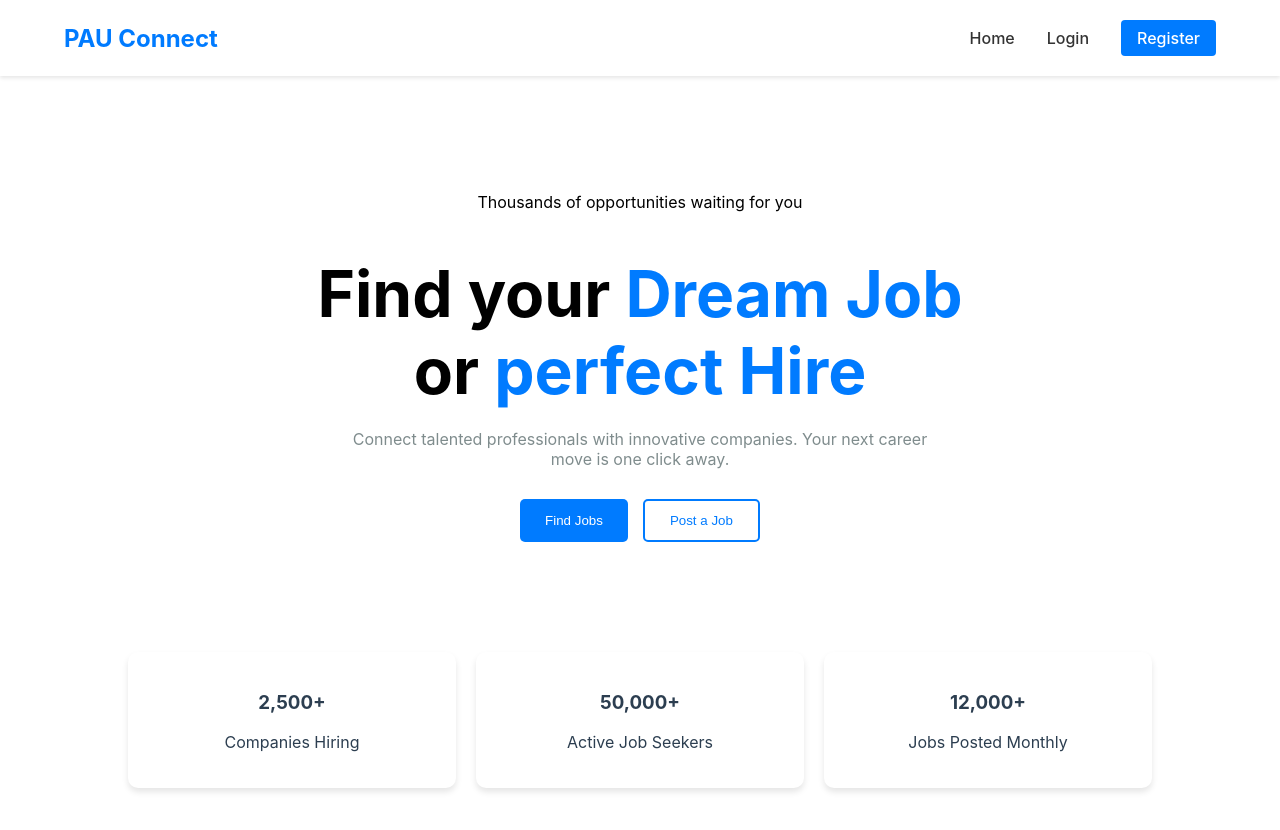
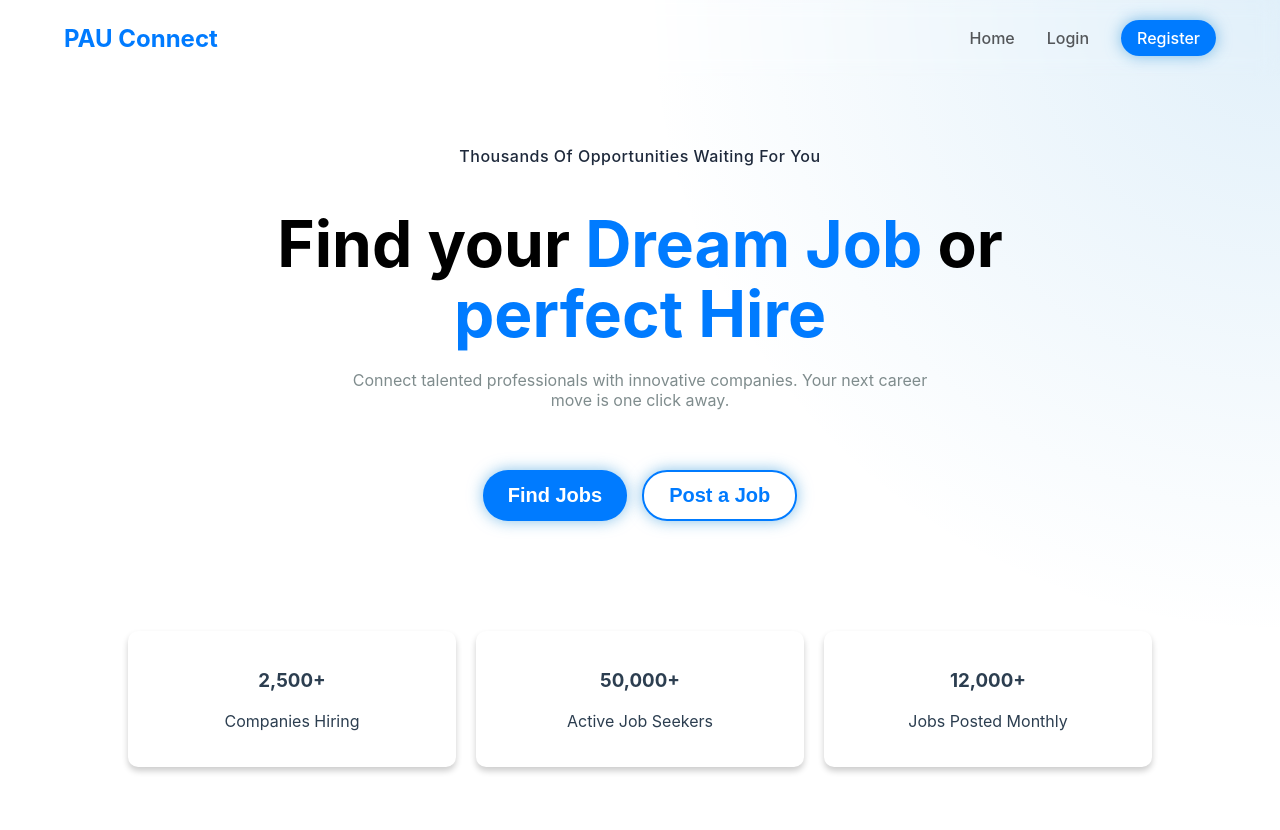
Before and after one commit to Sheismargret/COS-Group-2, a React (Create React App) app in the folder frontend/: page / in a window 1280 px wide. Shown: the top 830 px of the page. Built offline with nearby package versions, Linux system fonts and the light colour scheme.

Commit message:
Updated look on home page

```diff
--- a/frontend/src/App.css
+++ b/frontend/src/App.css
@@ -1,7 +1,17 @@
 /* Layout containers */
+
 .home-content {
-  padding: 40px 10%;
+  padding: 70px 10%;
   text-align: center;
+  background-image: radial-gradient(circle at top right, rgba(52, 152, 219, 0.15), transparent 40%);
+  min-height: 100vh;
+}
+
+.badge-text {
+  color: #1e293b; /* Dark Navy */
+  font-weight: 500;
+  letter-spacing: 0.5px;
+  text-transform: capitalize;
 }
 
 .hero-section {
@@ -11,11 +21,14 @@
 /* Typography */
 h1 {
   font-size: 4rem;
+  font-weight: 700;
+  color: #000000; /* Deepest black */
+  line-height: 1.1;
   margin-bottom: 20px;
 }
 
 .blue-text {
-  color: #007bff; /* Using a blue color */
+  color: #007bff;
 }
 
 .sub-text {
@@ -30,24 +43,49 @@ h1 {
   justify-content: center;
   gap: 15px;
   margin-bottom: 50px;
+  margin-top: 60px;
 }
 
 .primary-btn {
   background: #007bff;
   color: white;
+  font-size: 1.25rem;
+  font-weight: 600;
   border: none;
   padding: 12px 25px;
-  border-radius: 5px;
+  border-radius: 25px;
   cursor: pointer;
+  box-shadow: 0 0 15px rgba(52, 152, 219, 0.6);
+  transition: transform 0.3s ease, box-shadow 0.3s ease;
+  transform: translateY(0); /* Explicitly set starting position */
+}
+.primary-btn:hover {
+  /* Making it glow brighter when you hover over it */
+  background: #006adc;
+  box-shadow: 0 0 25px rgba(52, 152, 219, 0.9);
+  transform: translateY(-2px); /* Slight lift effect */
+  transition: all 0.4s ease-in-out;
 }
 
 .secondary-btn {
-  background: #ffffff;
+  background: transparent;
   color: #007bff;
+  font-size: 1.25rem;
+  font-weight: 600;
   border: 2px solid #007bff;
   padding: 12px 25px;
-  border-radius: 5px;
+  border-radius: 25px;
   cursor: pointer;
+  box-shadow: 0 0 15px rgba(52, 152, 219, 0.6);
+  transition: transform 0.3s ease, box-shadow 0.3s ease;
+  transform: translateY(0); /* Explicitly set starting position */
+}
+
+.secondary-btn:hover {
+  /* Making it glow brighter when you hover over it */
+  box-shadow: 0 0 25px rgba(52, 152, 219, 0.9);
+  transform: translateY(-2px); /* Moves up */
+  transition: all 0.4s ease-in-out;
 }
 
 /* Stats */
@@ -63,5 +101,14 @@ h1 {
   padding: 20px;
   border-radius: 10px;
   flex: 1;
-  box-shadow: 0 4px 6px rgba(0,0,0,0.1);
+  box-shadow: 0 4px 6px rgba(0,0,0,0.2);
+  transition: transform 0.3s ease, box-shadow 0.3s ease;
+  transform: translateY(0); /* Explicitly set starting position */
 }
+
+.stat-box:hover {
+  transform: translateY(-5px); /* Interaction contrast */
+  transition: all 0.3s ease-in-out;
+  transform: translateY(-5px); /* Moves up */
+  box-shadow: 0 15px 30px rgba(0, 0, 0, 0.1);
+}
--- a/frontend/src/pages/Home.js
+++ b/frontend/src/pages/Home.js
@@ -4,8 +4,8 @@ function Home() {
       {/* Hero Section */}
       <div className="hero-section">
         <p className="badge-text">Thousands of opportunities waiting for you</p>
-        <h1>Find your <span className="blue-text">Dream Job</span>
-            <br />or <span className="blue-text">perfect Hire</span>
+        <h1>Find your <span className="blue-text">Dream Job</span> or
+            <br /><span className="blue-text">perfect Hire</span>
         </h1>
         <p className="sub-text">
           Connect talented professionals with innovative companies.
--- a/frontend/src/styles/Navbar.css
+++ b/frontend/src/styles/Navbar.css
@@ -3,11 +3,12 @@
     justify-content: space-between;
     align-items: center;
     padding: 0.75rem 5%;
-    background-color: #ffffff;
-    box-shadow: 0 2px 4px rgba(0,0,0,0.1);
-    position: sticky;
+    background-color: transparent;
+    position: absolute;
     top: 0;
-    z-index: 1000;
+    left: 0;
+    right: 0;
+    z-index: 10; /* Ensures it stays above other elements */
 }
 
 .nav-logo {
@@ -28,7 +29,7 @@
 
 .nav-links a {
     text-decoration: none;
-    color: #333;
+    color: #535659;
     font-weight: 500;
     transition: color 0.3s;
 }
@@ -41,9 +42,17 @@
     padding: 0.5rem 1rem;
     background-color: #007bff;
     color: #fff !important;
-    border-radius: 4px;
-    transition: background-color 0.3s;
+    border-radius: 25px;
+    box-shadow: 0 0 15px rgba(52, 152, 219, 0.6);
+    transition: transform 0.3s ease, background-color 0.3s ease;
+    transform: translateY(0);
 }
 .btn-link:hover {
     background-color: #0056b3;
+    transform: translateY(-2px); /* Slight lift effect */
+    transition: all 0.4s ease-in-out;
 }
+
+.navbar {
+  backdrop-filter: blur(10px); /* Blurs whatever is behind it */
+}
```
